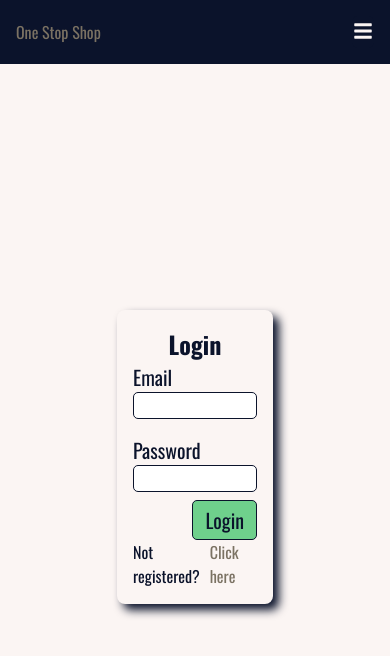
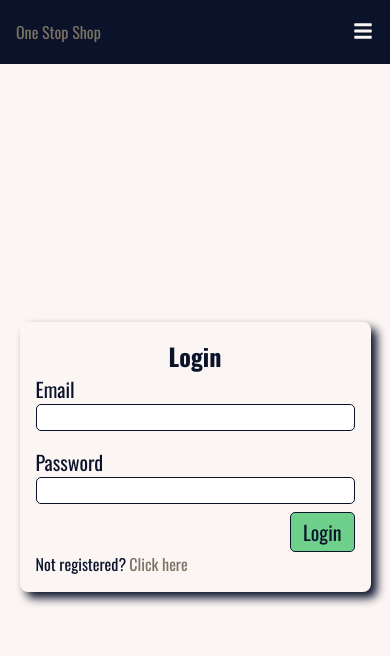
Before and after one commit to Aim4dabush/one-stop-shop, a React (Create React App) app: page /login in a window 390 px wide. Shown: the top 656 px of the page. Built offline with nearby package versions, Linux system fonts and the light colour scheme.

Commit message:
login page responsive

```diff
--- a/src/components/login/Login.module.scss
+++ b/src/components/login/Login.module.scss
@@ -36,3 +36,11 @@
     }
   }
 }
+
+@media (max-width: 820px) {
+  .login_container {
+    .login_form {
+      width: 90%;
+    }
+  }
+}
```
